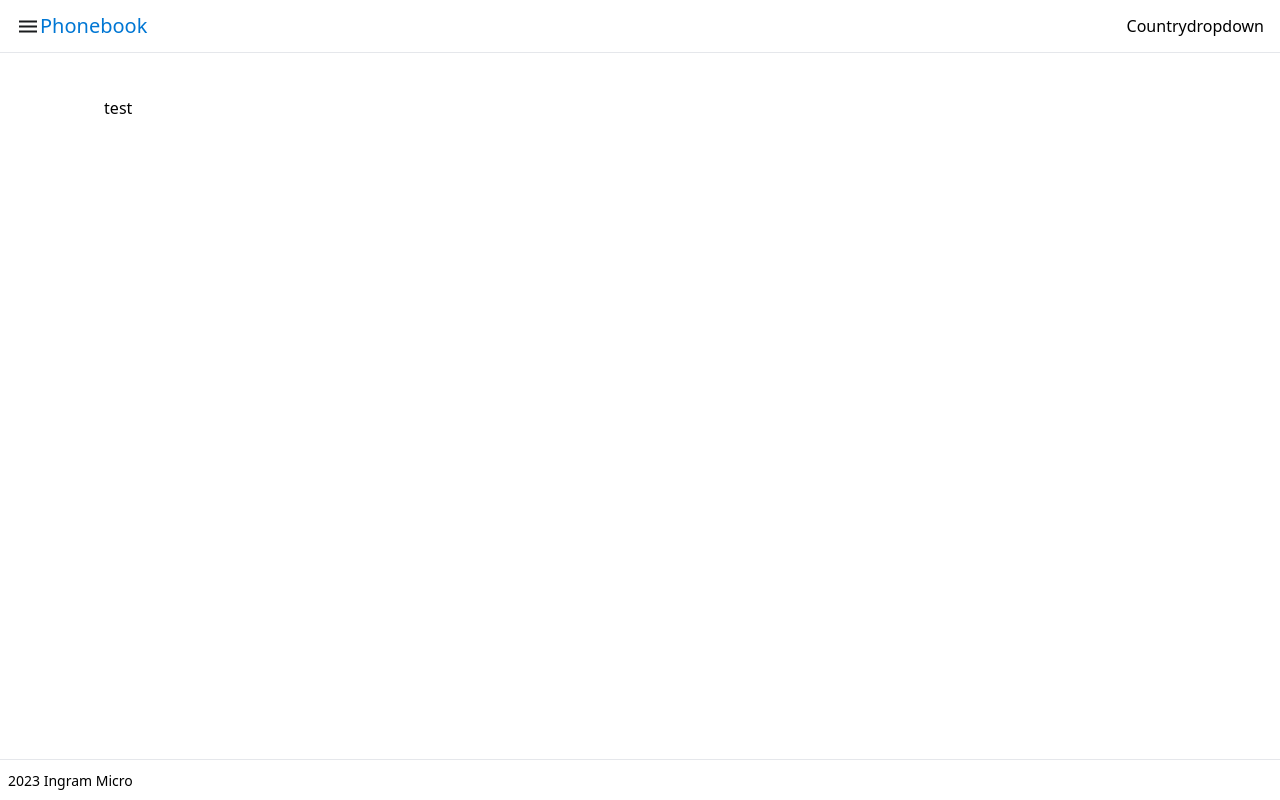
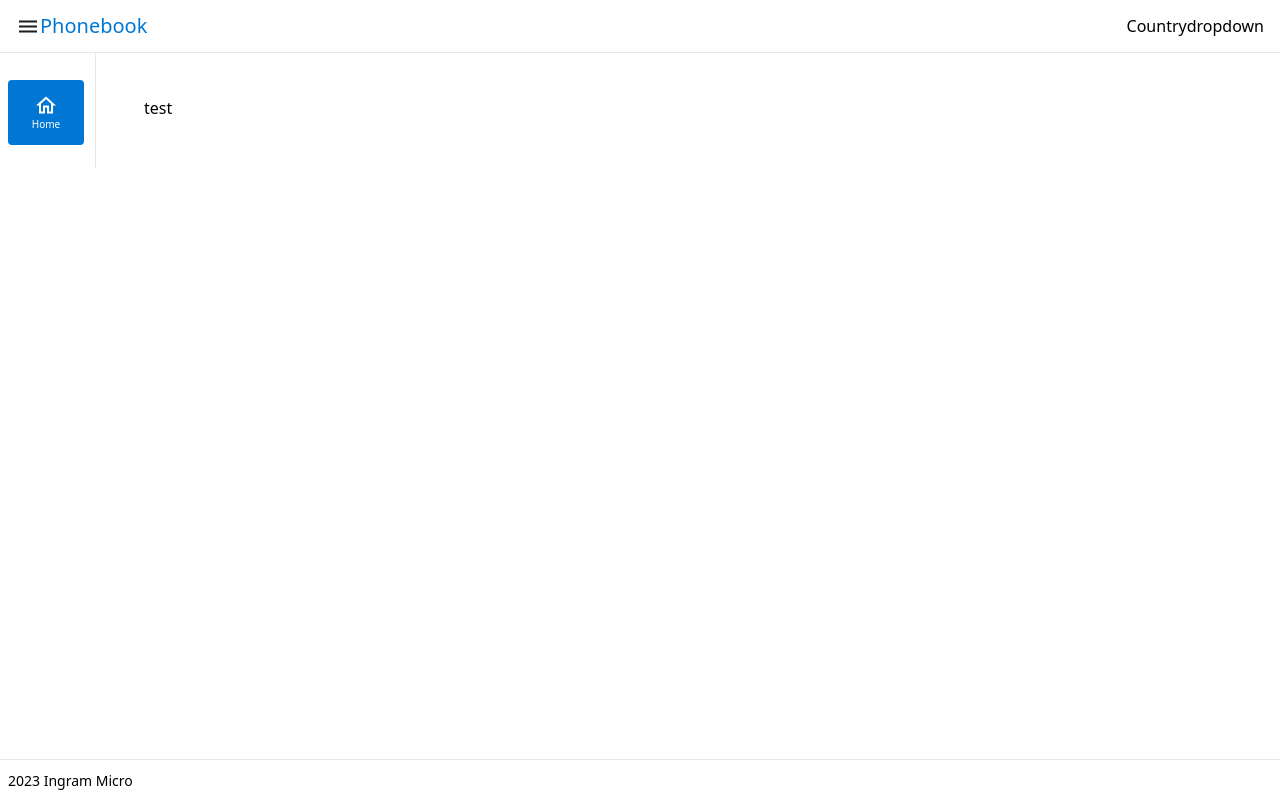
Before and after one commit to Denyyel914/phonebook, a Next.js app: page / in a window 1280 px wide. Built offline with nearby package versions, Linux system fonts and the light colour scheme.

Commit message:
feat: add layout for sidebar
- Add sidebar menu layout
- Remove unused assets

```diff
--- a/app/data/sidebarMenu.js
+++ b/app/data/sidebarMenu.js
@@ -32,3 +32,5 @@ const sidebarMenu = [
   //     route: "/"
   // },
 ];
+
+export default sidebarMenu;
--- a/app/layout.js
+++ b/app/layout.js
@@ -27,7 +27,7 @@ export default function RootLayout({ children }) {
         <div className="flex flex-col">
           <Header onToggleSidebar={toggleSidebar} />
           <div className="flex flex-1">
-            <div>sidebar</div>
+            <Sidebar isExpanded={isSidebarExpanded} />
             <div className="flex-1  pt-24 px-12 pb-12 lg:px-12 relative overflow-y-auto max-h-screen">
               <div className="overflow-auto">{children}</div>
             </div>
--- a/app/layouts/Header/Index.jsx
+++ b/app/layouts/Header/Index.jsx
@@ -5,8 +5,7 @@ import Humburger from "../../assets/humburger.svg";
 const Header = ({ onToggleSidebar }) => {
   return (
     <header className="border-b border-outline fixed top-0 z-50 bg-white w-full">
-      <div className="flex flex-wrap px-4 py-3 items-center">
-        <nav className="w-full mx-auto flex items-center justify-between">
+      <nav className="w-full mx-auto flex items-center justify-between flex-wrap px-4 py-3">
         <div className="flex justify-center items-center">
           <Image
             src={Humburger}
@@ -22,7 +21,6 @@ const Header = ({ onToggleSidebar }) => {
           <div>dropdown</div>
         </div>
       </nav>
-      </div>
     </header>
   );
 };
--- a/app/layouts/Sidebar/Index.jsx
+++ b/app/layouts/Sidebar/Index.jsx
@@ -1,32 +1,156 @@
-import React from "react";
+// import React, { Fragment } from "react";
+// import Image from "next/image";
+// import Link from "next/link";
+// import { usePanthname } from "next/navigation";
+// import sidebarMenu from "../../data/sidebarMenu";
 
-function Sidebar() {
+// const Sidebar = ({ isExanded }) => {
+//   const sidebarClass = isExanded ? "w-60 p-2" : "w-24";
+//   const pathname = usePathname();
+
+//   const ListMenu = sidebarMenu.map((menu, index) => {
+//     <Fragment key={menu.id}>
+//       {menu.name === "home" ? (
+//         <button
+//           className={`${
+//             isExpanded ? "w-[220px] h-45px px-3 m-2" : "w-[76px] h-[65px] mx-2"
+//           } group border-0 hover:bg-[#B7DAFC]
+//           ${pathName === "/" ? "bg-[0077D4] rounded" : ""}
+//           `}
+//         >
+//           <ul>
+//             <li>
+
+//                <Link href={menu.route} className={${isExpanded ? 'flex' : ''}}>
+//                </Link>
+//             </li>
+//           </ul>
+//         </button>
+//       ) : (
+//         ""
+//       )}
+//     </Fragment>;
+//   });
+
+//   return <div></div>;
+// };
+
+// export default Sidebar;
+
+import React, { useState, useEffect, Fragment } from "react";
+import Image from "next/image";
+import Link from "next/link";
+import { usePathname } from "next/navigation"; // For getting the active route
+import sidebarMenu from "@/app/data/sidebarMenu.js";
+
+// eslint-disable-next-line react/prop-types
+const Sidebar = ({ isExpanded }) => {
+  const sidebarClass = isExpanded ? "w-60 p-2" : "w-24";
+  const pathname = usePathname();
+
+  const ListMenu = sidebarMenu.map((menu, index) => (
+    <Fragment key={menu.id}>
+      {menu.name === "home" ? (
+        <button
+          className={`${
+            isExpanded
+              ? "w-[220px] h-[45px] px-3 m-2"
+              : "w-[76px] h-[65px] mx-2"
+          } group border-0 hover:bg-[#B7DAFC]
+                        ${pathname === "/" ? "bg-[#0077D4] rounded" : ""}`}
+        >
+          <ul>
+            <li>
+              <Link href={menu.route} className={`${isExpanded ? "flex" : ""}`}>
+                <div>
+                  <Image
+                    id={menu.id}
+                    className={`m-auto ${
+                      pathname === "/"
+                        ? "brightness-0 saturate-[100%] invert group-hover:brightness-100"
+                        : ""
+                    }`}
+                    src={menu.icon}
+                    alt="menu-icon"
+                  />
+                </div>
+                <div
+                  className={`${
+                    isExpanded
+                      ? "ml-3 text-[12px] flex items-center"
+                      : "text-[10px]"
+                  }  text-center capitalize
+                                    ${
+                                      pathname === "/"
+                                        ? "text-white group-hover:text-[#1D364E]"
+                                        : "text-[#73777F] group-hover:text-[#1D364E]"
+                                    }`}
+                >
+                  {menu.name}
+                </div>
+              </Link>
+            </li>
+          </ul>
+        </button>
+      ) : (
+        <button
+          className={`${
+            isExpanded
+              ? "w-[220px] h-[45px] px-3 m-2"
+              : "w-[76px] h-[65px] mx-2"
+          } group border-0 hover:bg-[#B7DAFC] capitalize
+                        ${
+                          pathname.includes(menu.name)
+                            ? "bg-[#0077D4] rounded"
+                            : ""
+                        }`}
+        >
+          <ul>
+            <li>
+              <Link href={menu.route} className={`${isExpanded ? "flex" : ""}`}>
+                <div>
+                  <Image
+                    id={menu.id}
+                    className={`m-auto ${
+                      pathname.includes(menu.name)
+                        ? "brightness-0 saturate-[100%] invert group-hover:brightness-100"
+                        : ""
+                    }`}
+                    src={menu.icon}
+                    alt="menu-icon"
+                  />
+                </div>
+                <div
+                  className={`${
+                    isExpanded
+                      ? "ml-3 text-[12px] flex items-center"
+                      : "text-[10px]"
+                  }  text-center
+                                    ${
+                                      pathname.includes(menu.name)
+                                        ? "text-white group-hover:text-[#1D364E]"
+                                        : "text-[#73777F] group-hover:text-[#1D364E]"
+                                    }
+                                    `}
+                >
+                  {menu.name}
+                </div>
+              </Link>
+            </li>
+          </ul>
+        </button>
+      )}
+    </Fragment>
+  ));
+
   return (
-    <div>
-      <p>Sidebar</p>
-      <p>Sidebar</p>
-      <p>Sidebar</p>
-      <p>Sidebar</p>
-      <p>Sidebar</p>
-      <p>Sidebar</p>
-      <p>Sidebar</p>
-      <p>Sidebar</p>
-      <p>Sidebar</p>
-      <p>Sidebar</p>
-      <p>Sidebar</p>
-      <p>Sidebar</p>
-      <p>Sidebar</p>
-      <p>Sidebar</p>
-      <p>Sidebar</p>
-      <p>Sidebar</p>
-      <p>Sidebar</p>
-      <p>Sidebar</p>
-      <p>Sidebar</p>
-      <p>Sidebar</p>
-      <p>Sidebar</p>
-      <p>Sidebar</p>
-    </div>
+    <aside
+      id="sidebar"
+      className={`${sidebarClass}  space-y-6 pt-20 px-0 inset-y-0 left-0 transform relative  transition duration-200 ease-in-out border-r border-outline`}
+    >
+      {ListMenu}
+    </aside>
   );
-}
+};
 
 export default Sidebar;
```
Also changed, not shown: app/assets/Ingram-black.png (deleted), app/assets/vendor_debits_logo.svg (deleted). Lines whose indentation alone changed are shown as unchanged.
